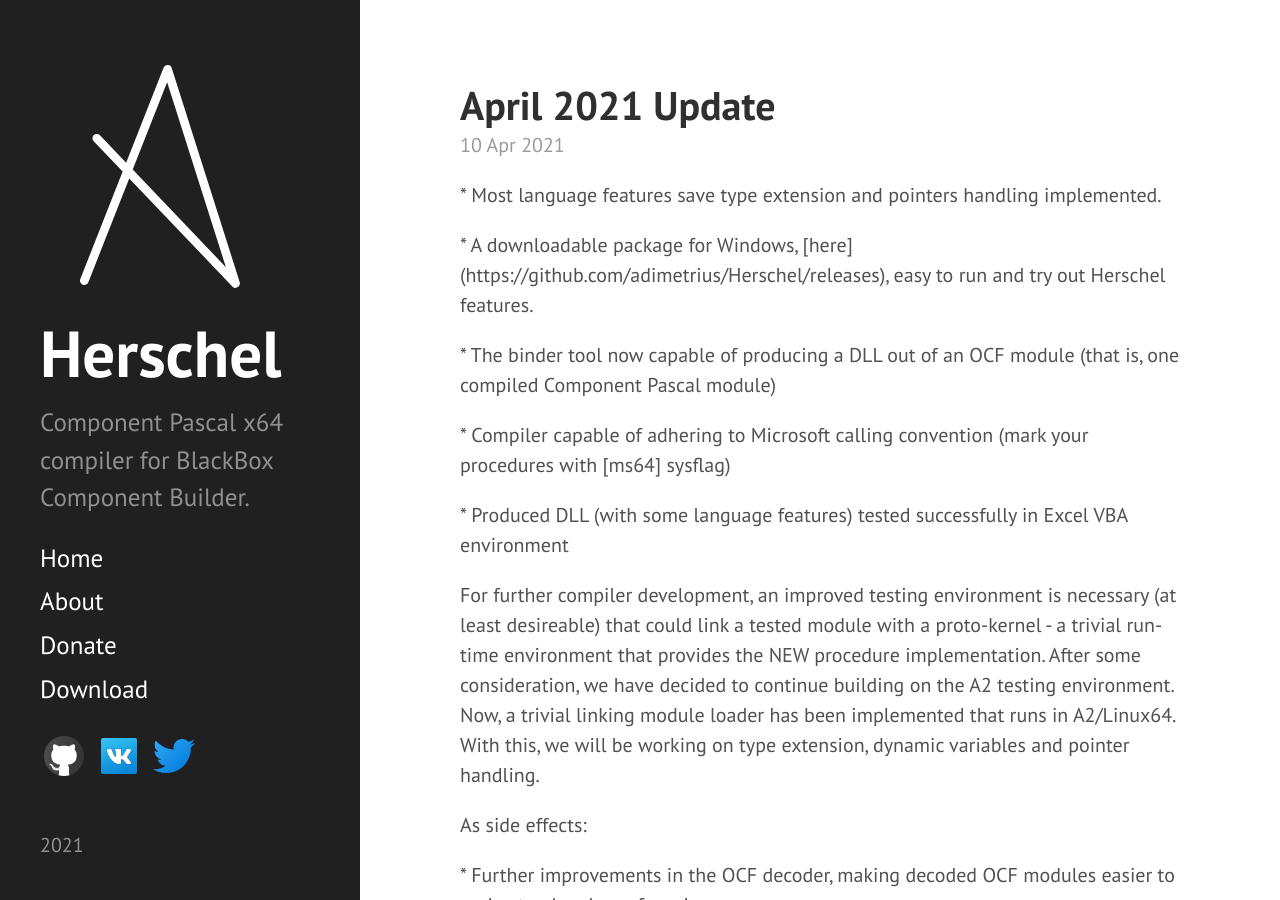
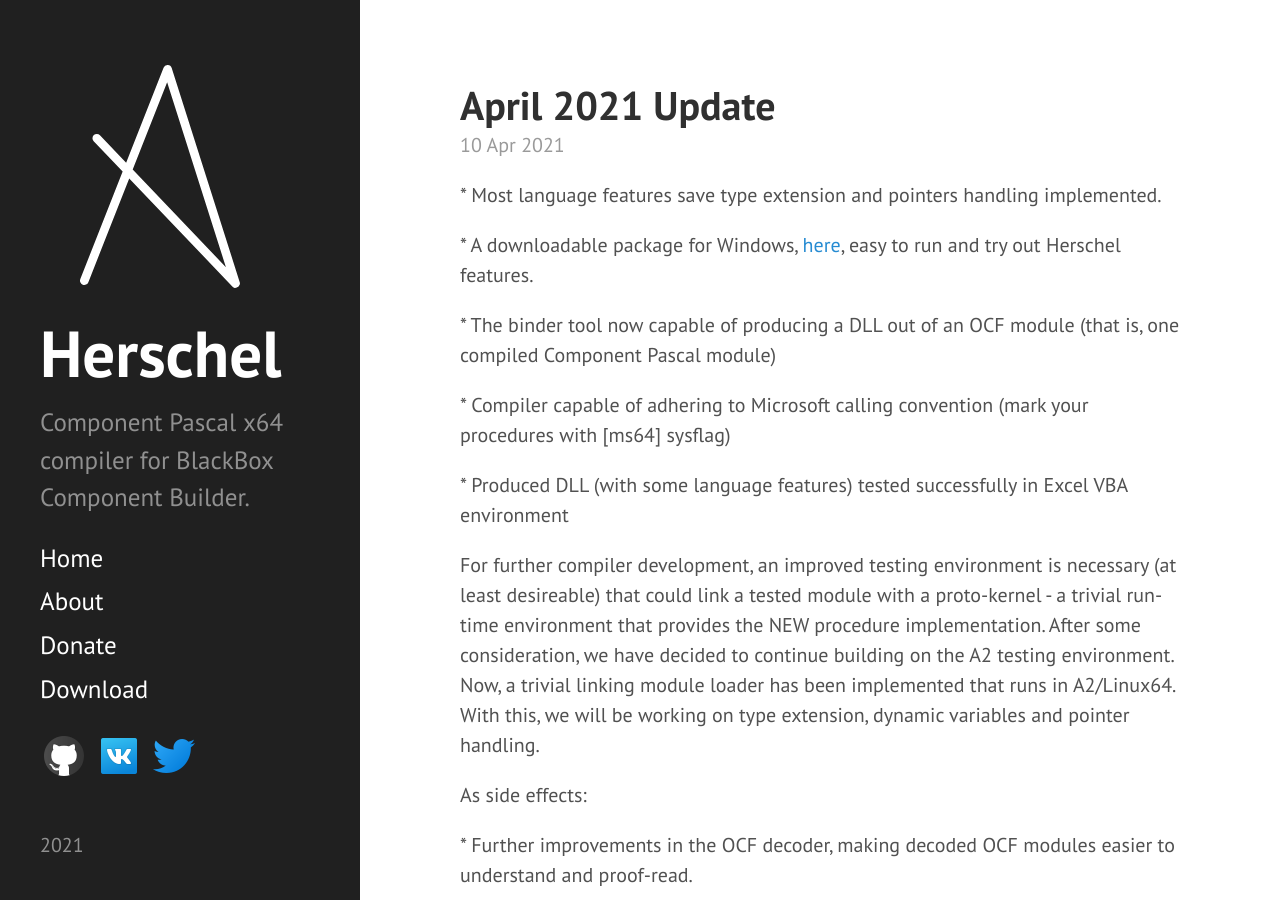
Before and after one commit to bbcb/bbcb.github.io, a Jekyll site: the page built from _posts/2021-04-10-post.md, in a window 1280 px wide and 900 px high. Built offline with Jekyll 4.4.1, drawn with Linux system fonts in a browser that asks for light colours.

Commit message:
Hyperlink corrected

```diff
--- a/_posts/2021-04-10-post.md
+++ b/_posts/2021-04-10-post.md
@@ -6,7 +6,7 @@ title: April 2021 Update
 
 \* Most language features save type extension and pointers handling implemented\.
 
-\* A downloadable package for Windows, \[here\]\(https://github\.com/adimetrius/Herschel/releases\), easy to run and try out Herschel features\.
+\* A downloadable package for Windows, [here](https://github.com/adimetrius/Herschel/releases), easy to run and try out Herschel features\.
 
 \* The binder tool now capable of producing a DLL out of an OCF module \(that is, one compiled Component Pascal module\)
 
```
